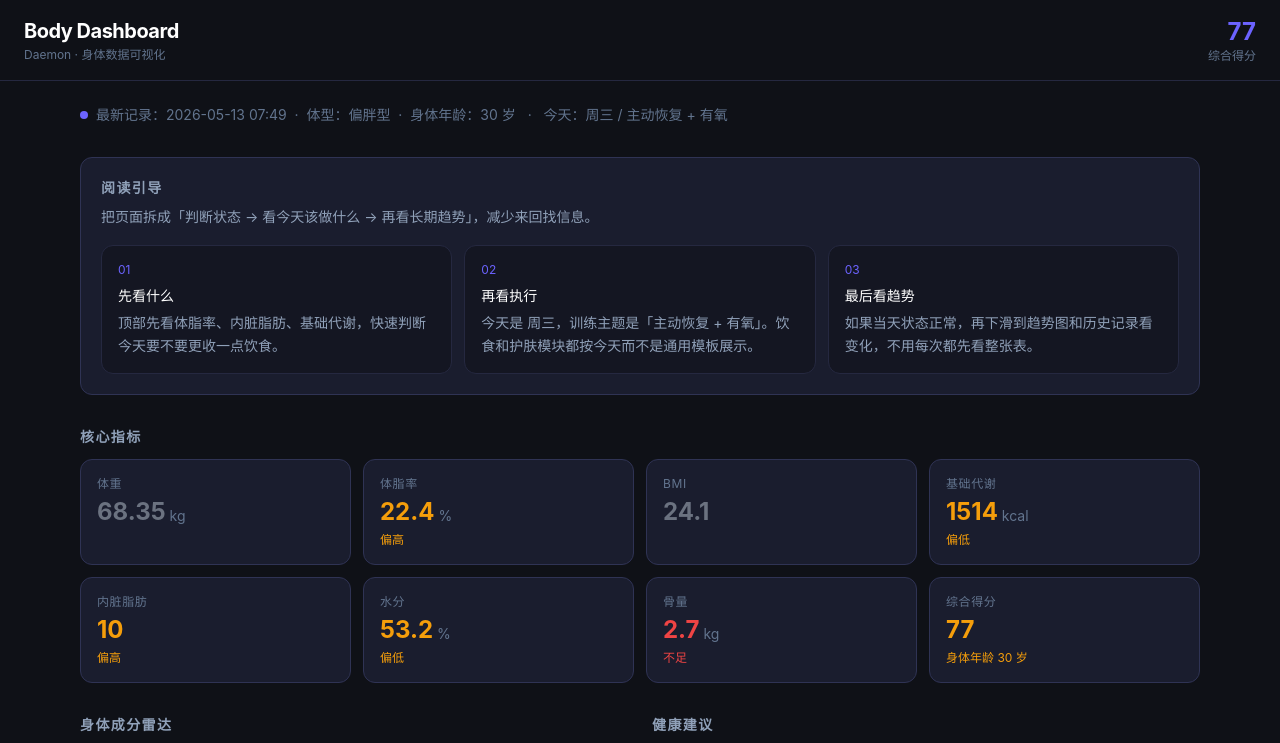
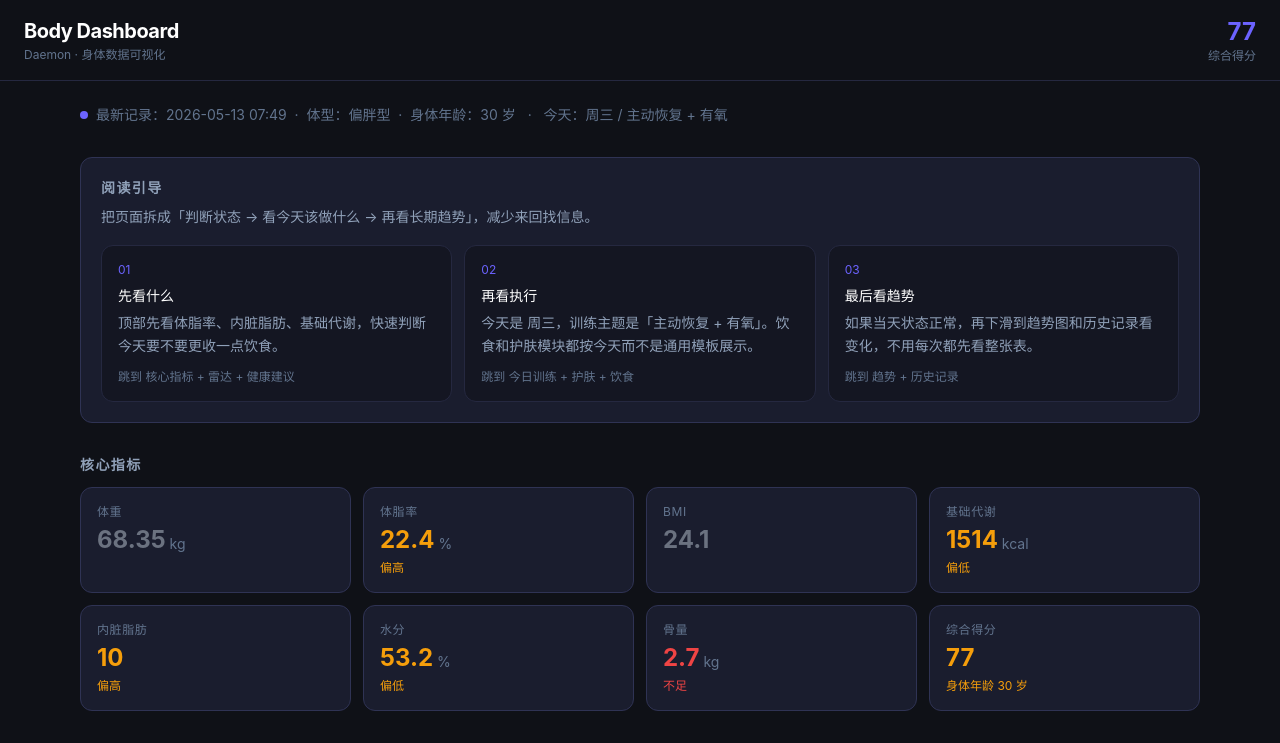
Before and after one commit to hc-xshh/body-dashboard, a React (Vite) app: page / in a window 1280 px wide. Shown: the top 743 px of the page. Built offline with nearby package versions, Linux system fonts and the light colour scheme.

Commit message:
feat: add storyline navigation shortcuts

```diff
--- a/src/App.jsx
+++ b/src/App.jsx
@@ -73,7 +73,7 @@ export default function App() {
 
         <ReadingGuide weekday={todayLabel} trainingLabel={todayTraining} />
 
-        <section>
+        <section id="story-status" className="scroll-mt-24">
           <h2 className="text-sm font-semibold text-slate-400 uppercase tracking-widest mb-3">核心指标</h2>
           <div className="grid grid-cols-2 sm:grid-cols-4 gap-3">
             <MetricCard label="体重" value={latest.weight} unit="kg" status="na" />
@@ -102,7 +102,7 @@ export default function App() {
           </div>
         </section>
 
-        <section className="grid lg:grid-cols-2 gap-6 items-stretch">
+        <section id="story-action" className="grid lg:grid-cols-2 gap-6 items-stretch scroll-mt-24">
           <div className="flex flex-col">
             <h2 className="text-sm font-semibold text-slate-400 uppercase tracking-widest mb-3">今日训练内容</h2>
             <DailyPlanPanel
@@ -132,7 +132,7 @@ export default function App() {
           </div>
         </section>
 
-        <section>
+        <section className="scroll-mt-24">
           <div className="flex flex-col">
             <h2 className="text-sm font-semibold text-slate-400 uppercase tracking-widest mb-3">今日推荐饮食</h2>
             <DailyPlanPanel
@@ -146,21 +146,21 @@ export default function App() {
           </div>
         </section>
 
-        <section>
+        <section id="story-trend" className="scroll-mt-24">
           <h2 className="text-sm font-semibold text-slate-400 uppercase tracking-widest mb-3">体重 & 体脂趋势</h2>
           <div className="bg-dark-800 rounded-xl p-4 border border-dark-600">
             <TrendChart data={measurements} metrics={trendMetrics1} />
           </div>
         </section>
 
-        <section>
+        <section className="scroll-mt-24">
           <h2 className="text-sm font-semibold text-slate-400 uppercase tracking-widest mb-3">肌肉 & 水分趋势</h2>
           <div className="bg-dark-800 rounded-xl p-4 border border-dark-600">
             <TrendChart data={measurements} metrics={trendMetrics2} />
           </div>
         </section>
 
-        <section>
+        <section className="scroll-mt-24">
           <h2 className="text-sm font-semibold text-slate-400 uppercase tracking-widest mb-3">历史记录</h2>
           <div className="bg-dark-800 rounded-xl border border-dark-600 overflow-x-auto">
             <table className="w-full text-sm">
--- a/src/components/ReadingGuide.jsx
+++ b/src/components/ReadingGuide.jsx
@@ -3,14 +3,20 @@ export default function ReadingGuide({ weekday, trainingLabel }) {
     {
       title: '先看什么',
       text: '顶部先看体脂率、内脏脂肪、基础代谢，快速判断今天要不要更收一点饮食。',
+      target: '#story-status',
+      jumpLabel: '跳到 核心指标 + 雷达 + 健康建议',
     },
     {
       title: '再看执行',
       text: `今天是 ${weekday}，训练主题是「${trainingLabel}」。饮食和护肤模块都按今天而不是通用模板展示。`,
+      target: '#story-action',
+      jumpLabel: '跳到 今日训练 + 护肤 + 饮食',
     },
     {
       title: '最后看趋势',
       text: '如果当天状态正常，再下滑到趋势图和历史记录看变化，不用每次都先看整张表。',
+      target: '#story-trend',
+      jumpLabel: '跳到 趋势 + 历史记录',
     },
   ]
 
@@ -23,11 +29,16 @@ export default function ReadingGuide({ weekday, trainingLabel }) {
 
       <div className="grid md:grid-cols-3 gap-3">
         {guides.map((guide, index) => (
-          <div key={guide.title} className="rounded-xl border border-dark-700 bg-dark-900/50 px-4 py-4">
+          <a
+            key={guide.title}
+            href={guide.target}
+            className="rounded-xl border border-dark-700 bg-dark-900/50 px-4 py-4 transition hover:border-accent/50 hover:bg-dark-900 focus:outline-none focus:ring-2 focus:ring-accent/40"
+          >
             <div className="text-xs text-accent mb-2">0{index + 1}</div>
             <div className="text-sm font-medium text-white mb-1.5">{guide.title}</div>
             <p className="text-sm text-slate-400 leading-relaxed">{guide.text}</p>
-          </div>
+            <div className="mt-3 text-xs text-slate-500">{guide.jumpLabel}</div>
+          </a>
         ))}
       </div>
     </div>
```
